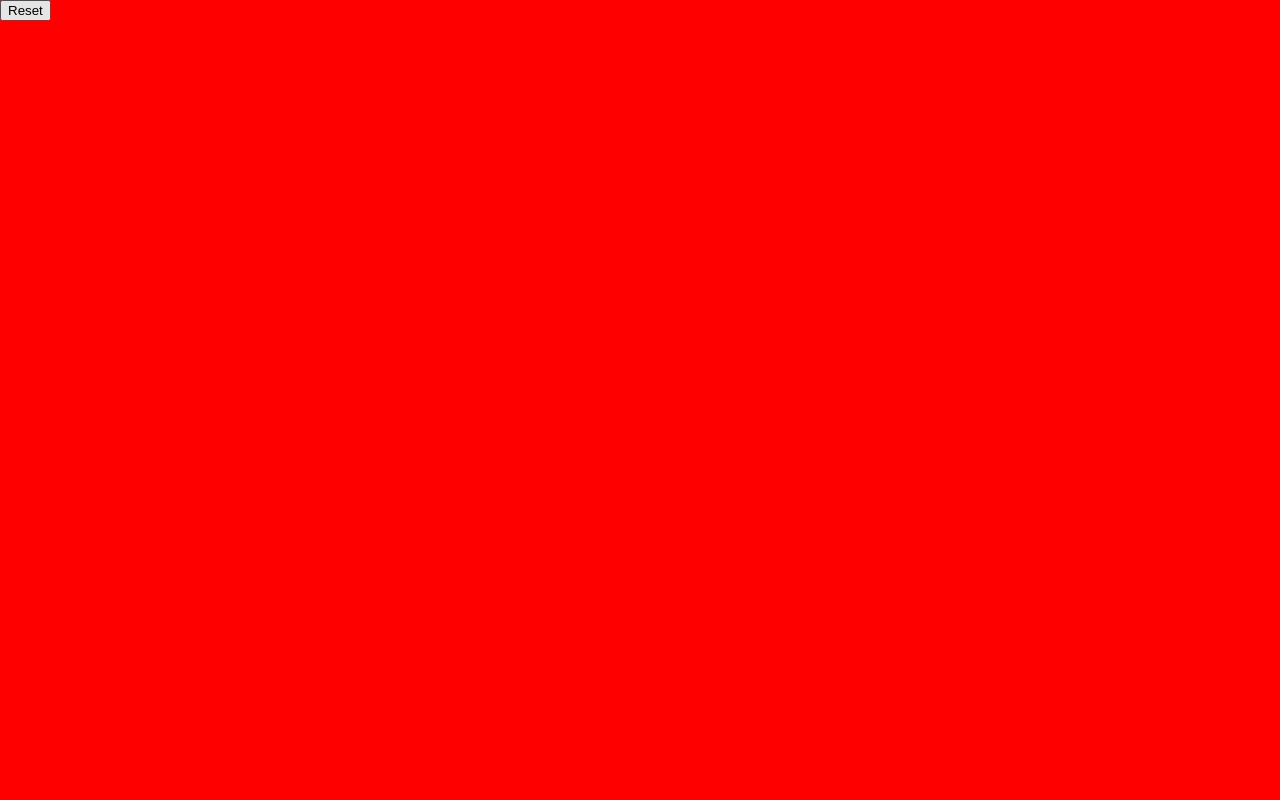
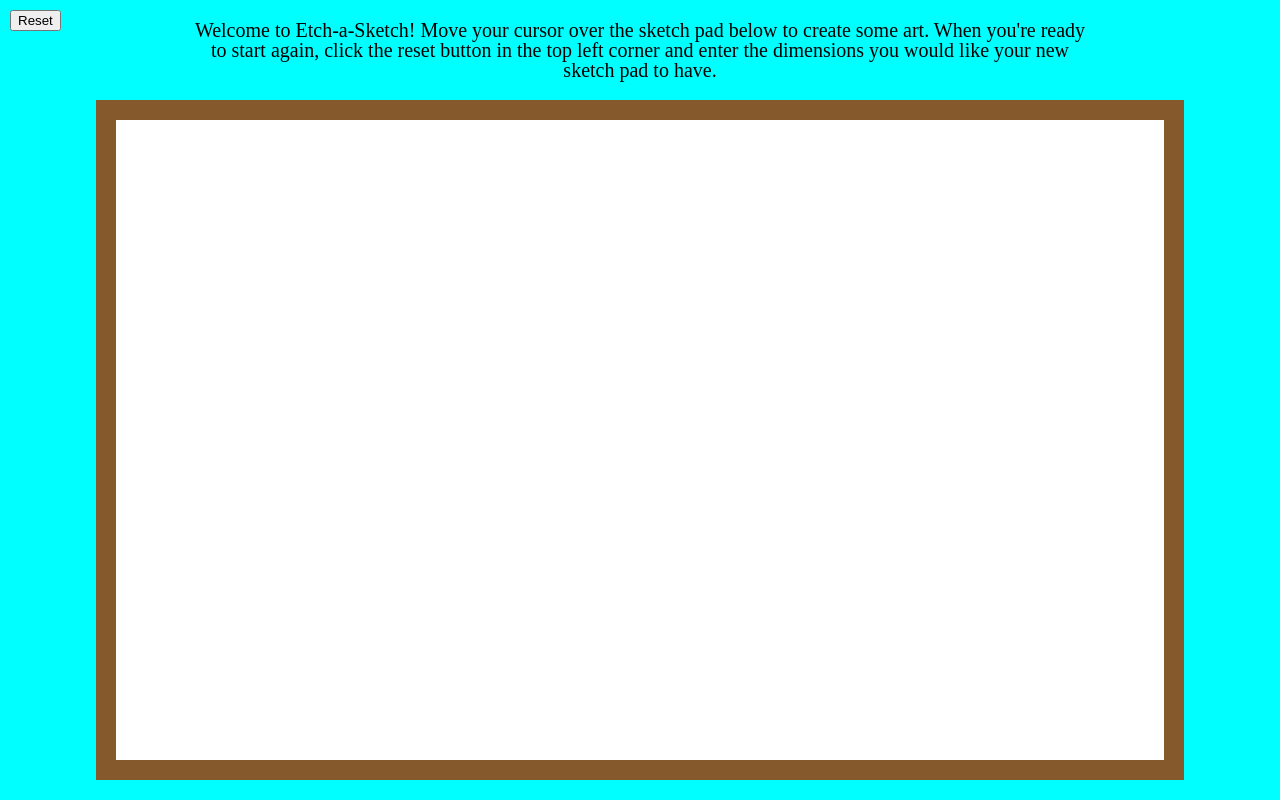
Before and after one commit to maplesyrupman/maplesyrupman.github.io, a plain HTML site: page projects/etch_a_sketch/index.html in a window 1280 px wide. Drawn offline with Linux system fonts and the light colour scheme.

Commit message:
added description and frame

```diff
--- a/projects/etch_a_sketch/index.html
+++ b/projects/etch_a_sketch/index.html
@@ -7,9 +7,15 @@
     <link rel='stylesheet' href='style.css'>
 </head>
 <body>
+
     <div id='container'>
+        <div id='paraContainer'>
+            <p id='explanation'>Welcome to Etch-a-Sketch! Move your cursor over the sketch pad below to create some art. When you're ready to start again, click the reset button in the top left corner and enter the dimensions you would like your new sketch pad to have.</p>
+        </div>
 
     </div>
+
+
     <button id='resetBtn' type='button'>Reset</button>
     <script src='script.js'></script>
 </body>
--- a/projects/etch_a_sketch/script.js
+++ b/projects/etch_a_sketch/script.js
@@ -57,11 +57,11 @@ function getRandomColour() {
 function setColour(divID) {
     const divToColour = document.getElementById(divID);
     let lightness = divToColour.dataset.lightness;
-    if (lightness == 50) {
+    if (lightness == 50) { // for first pass of mouse
         hslColour = `hsl(${getRandomColour()}, 100%, ${lightness}%)`;
         divToColour.dataset.lightness = lightness - 10;
         return hslColour;
-    } else if (lightness > 0) {
+    } else if (lightness > 0) { // for subsequent passes of mouse
         divToColour.dataset.lightness = divToColour.dataset.lightness - 10;
         lightness = divToColour.dataset.lightness;
         hslColour = `hsl(${getRandomColour()}, 100%, ${lightness}%)`;
--- a/projects/etch_a_sketch/style.css
+++ b/projects/etch_a_sketch/style.css
@@ -1,22 +1,41 @@
 #container {
     position: absolute;
+    display: flex;
+    flex-direction: column;
+    width: 100vw;
+    height: 100vh;
+    background-color: aqua;
+    justify-content: center;
+    align-content: center;
+}
+
+#paraContainer {
+    position: absolute;
+    height: 100px;
+    width: 100%;
+    word-wrap: normal;
+    display: flex;
+    align-items: center;
+    justify-content: center;
     top: 0;
-    left: 0;
-    width: 100%;
-    height: 100%;
 }
 
 .theGrid {
     display: grid;
     position: absolute;
-    top: 0;
-    left: 0;
-    height: 100%;
-    width: 100%;
+    height: 85%;
+    width: 85%;
+    top: 100px;
+    border-style: solid;
+    border-width: 20px;
+    box-sizing: border-box;
+    border-color: #86592d;
+    align-self: center;
+
 }
 
 .pixels {
-    background-color: red;
+    background-color: white;
     height: 1fr;
     width: 1fr;
 
@@ -24,5 +43,14 @@
 
 #resetBtn {
     position: relative;
+    top: 10px;
+    left: 10px;
 
 }
+
+#explanation {
+    position: absolute;
+    width: 70%;
+    text-align: center;
+    font-size: 20px;
+}
```
